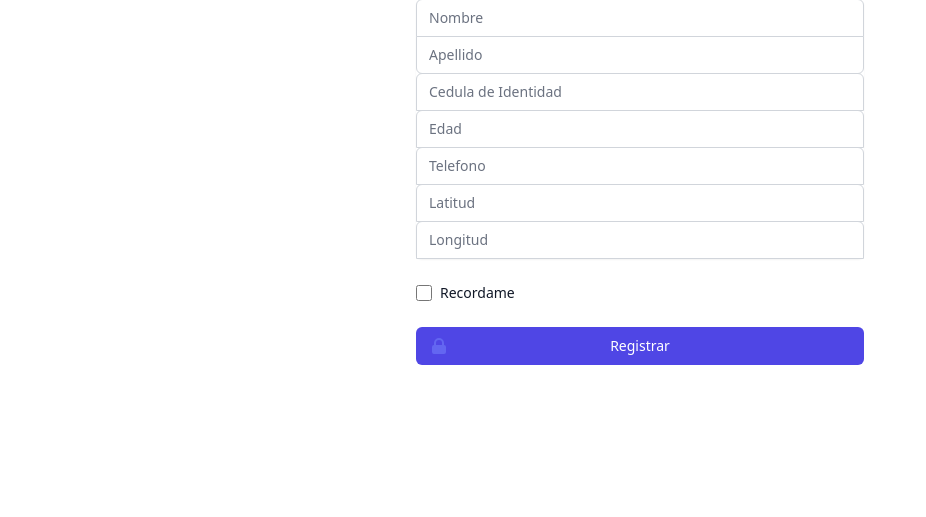
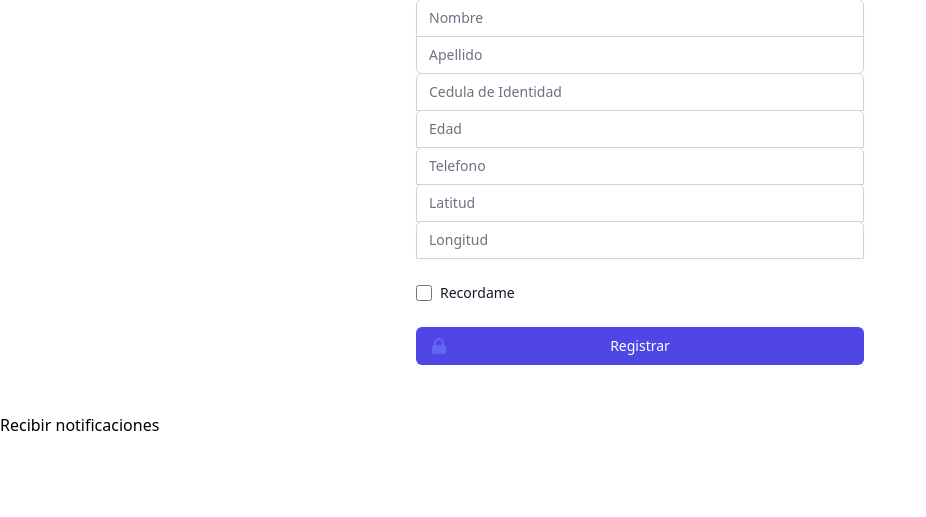
Before and after one commit to Kamelpy/gryffindor_penguin, a Flask app: page /recibir in a window 1280 px wide. Shown: the part 217-734 px from the top of the page, without its empty margins (0-926 px from the left). Run offline with Flask 2, Linux system fonts and the light colour scheme; some libraries are stand-ins or nearby versions.

Commit message:
permitir notificaciones

```diff
--- a/app/templates/form_receptor.html
+++ b/app/templates/form_receptor.html
@@ -93,7 +93,6 @@
 
 
         </div>
-
         <div>
           <button type="submit" class="group relative w-full flex justify-center py-2 px-4 border border-transparent text-sm font-medium rounded-md text-white bg-indigo-600 hover:bg-indigo-700 focus:outline-none focus:ring-2 focus:ring-offset-2 focus:ring-indigo-500">
             <span class="absolute left-0 inset-y-0 flex items-center pl-3">
@@ -108,6 +107,7 @@
       </form>
     </div>
   </div>
+  <button id="request-permission">Recibir notificaciones</button>
   <script>
     if ("geolocation" in navigator) {
       console.log("location is available");
@@ -135,6 +135,7 @@
     }
   </script>
 
+  <script type="module" src="{{ url_for('static', filename='js/messaging.js') }}"></script>
 
 
 
```
